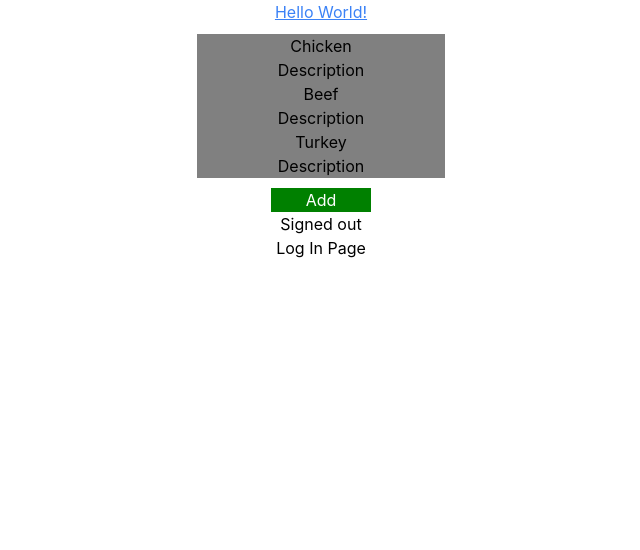
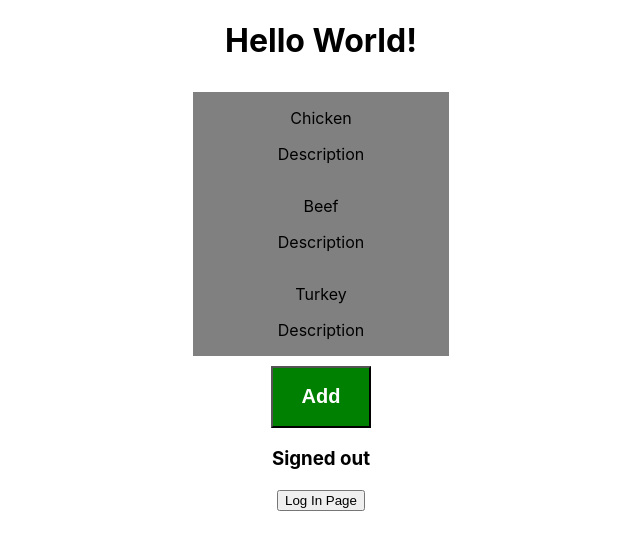
Before and after one commit to zach-habib/Biteful, a React (Create React App) app: page / in a window 1280 px wide. Shown: the top 550 px of the page, without its empty margins (319-959 px from the left). Built offline with nearby package versions, Linux system fonts and the light colour scheme; no server answers.

Commit message:
removed tailwindcss

```diff
--- a/package.json
+++ b/package.json
@@ -38,10 +38,5 @@
       "last 1 firefox version",
       "last 1 safari version"
     ]
-  },
-  "devDependencies": {
-    "autoprefixer": "^10.4.0",
-    "postcss": "^8.4.4",
-    "tailwindcss": "^3.0.0"
   }
 }
--- a/postcss.config.js
+++ /dev/null
@@ -1,6 +0,0 @@
-module.exports = {
-  plugins: {
-    tailwindcss: {},
-    autoprefixer: {},
-  },
-}
--- a/src/App.css
+++ b/src/App.css
@@ -1,7 +1,3 @@
-@tailwind base;
-@tailwind components;
-@tailwind utilities;
-
 .App {
   text-align: center;
 }
--- a/src/index.css
+++ b/src/index.css
@@ -1,7 +1,3 @@
-@tailwind base;
-@tailwind components;
-@tailwind utilities;
-
 body {
   margin: 0;
   font-family: -apple-system, BlinkMacSystemFont, 'Segoe UI', 'Roboto', 'Oxygen',
--- a/tailwind.config.js
+++ /dev/null
@@ -1,9 +0,0 @@
-module.exports = {
-  content: [
-    "./src/**/*.{js,jsx}",
-  ],
-  theme: {
-    extend: {},
-  },
-  plugins: [],
-}
```
